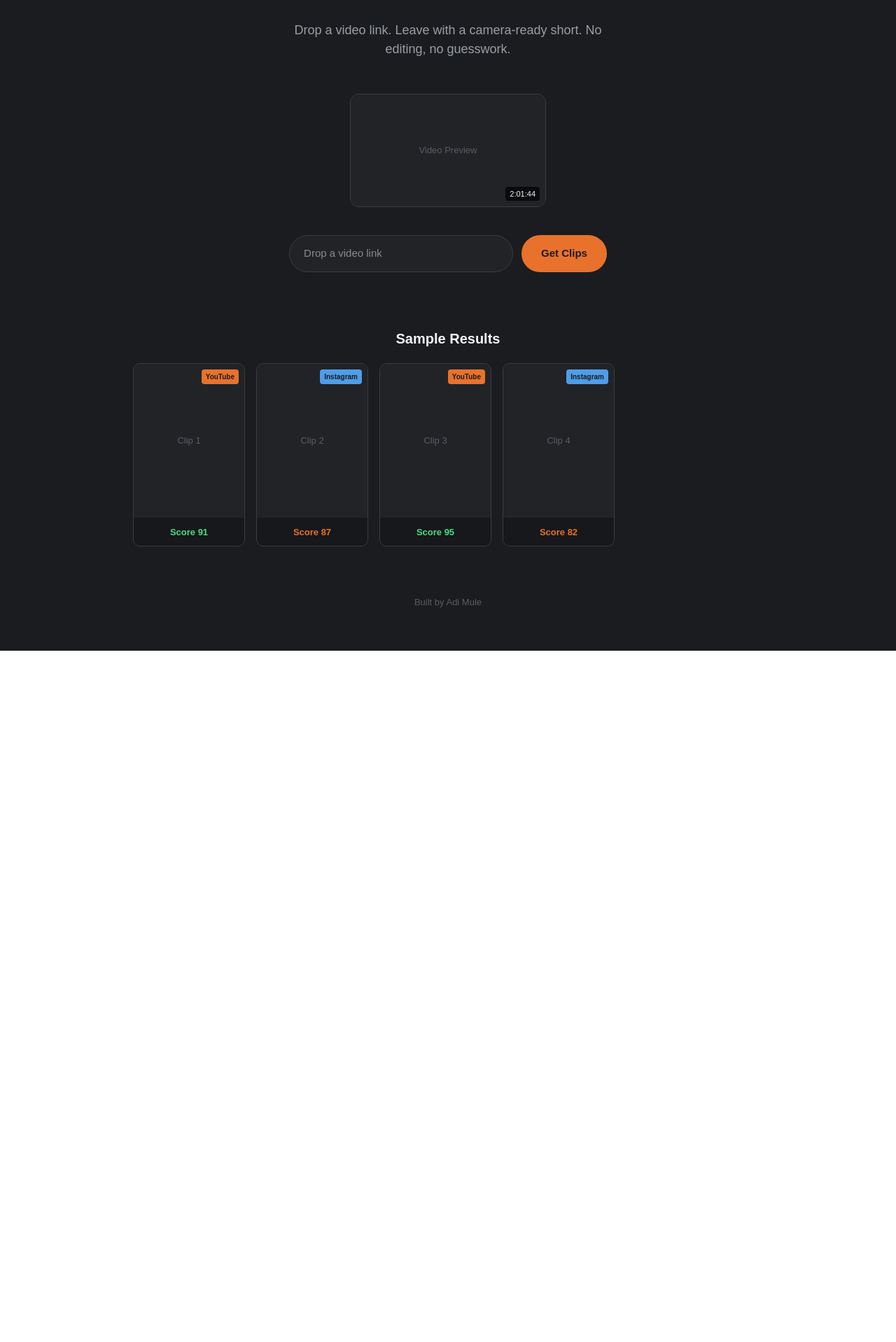
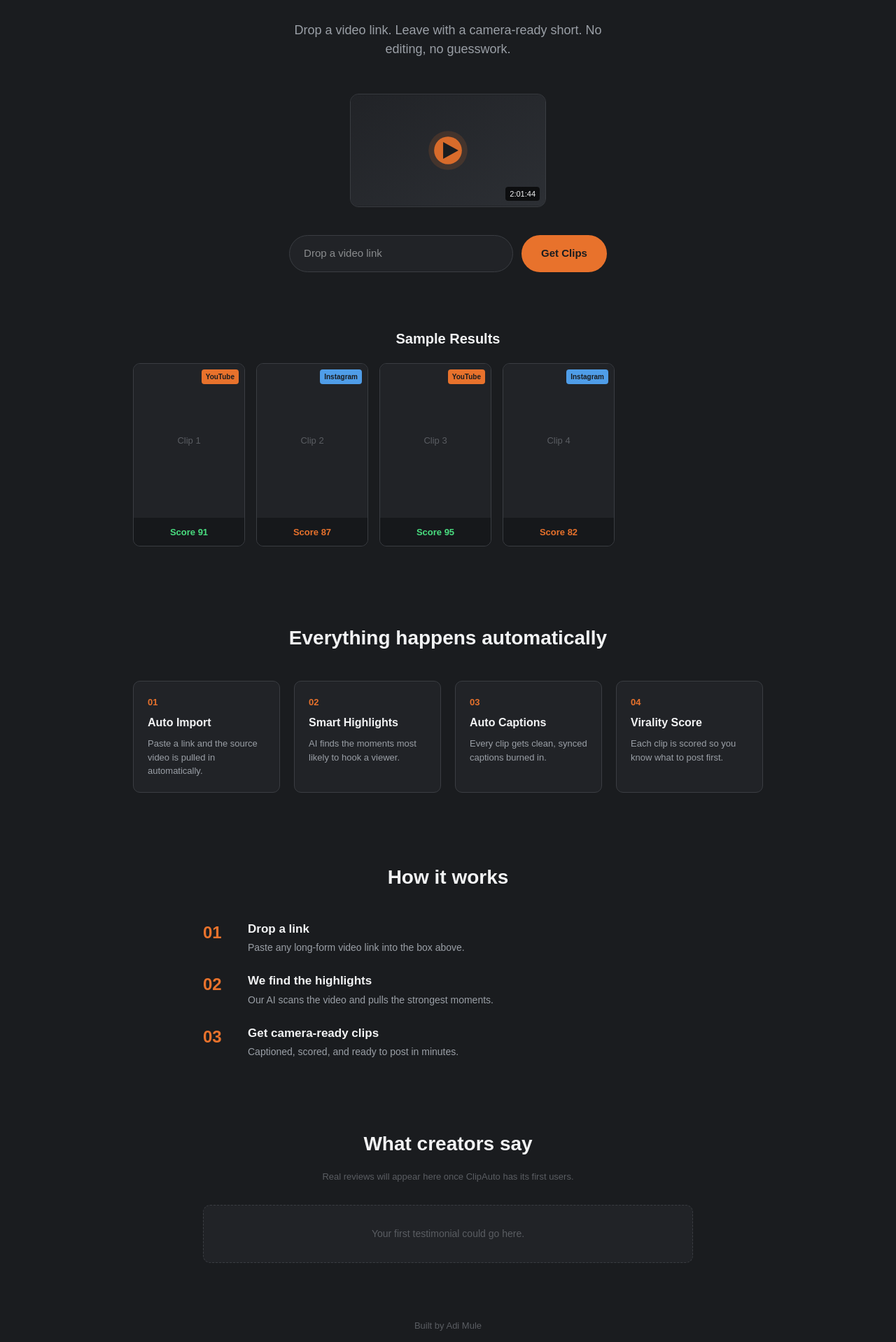
Before and after one commit to epicadi7/Clip-Auto, a Next.js app: page / in a window 1280 px wide. Shown: the part 182-2100 px from the top of the page at 70% size. Before the commit the page ends 1112 px from the top, so only its background shows below. Built offline with nearby package versions, Linux system fonts and the light colour scheme.

Commit message:
Update page.js

```diff
--- a/app/page.js
+++ b/app/page.js
@@ -4,6 +4,19 @@ export default function Home() {
     { title: 'Clip 2', platform: 'Instagram', score: 87, color: '#4f9de8' },
     { title: 'Clip 3', platform: 'YouTube', score: 95, color: '#e8722c' },
     { title: 'Clip 4', platform: 'Instagram', score: 82, color: '#4f9de8' },
+  ]
+
+  const features = [
+    { title: 'Auto Import', desc: 'Paste a link and the source video is pulled in automatically.' },
+    { title: 'Smart Highlights', desc: 'AI finds the moments most likely to hook a viewer.' },
+    { title: 'Auto Captions', desc: 'Every clip gets clean, synced captions burned in.' },
+    { title: 'Virality Score', desc: 'Each clip is scored so you know what to post first.' },
+  ]
+
+  const steps = [
+    { num: '01', title: 'Drop a link', desc: 'Paste any long-form video link into the box above.' },
+    { num: '02', title: 'We find the highlights', desc: 'Our AI scans the video and pulls the strongest moments.' },
+    { num: '03', title: 'Get camera-ready clips', desc: 'Captioned, scored, and ready to post in minutes.' },
   ]
 
   return (
@@ -19,6 +32,7 @@ export default function Home() {
         fontFamily: 'Arial, sans-serif',
       }}
     >
+      {/* HERO */}
       <h1 style={{ fontSize: '60px', fontWeight: 800, lineHeight: 1.1, textAlign: 'center' }}>
         MAKE THE
         <br />
@@ -29,6 +43,7 @@ export default function Home() {
         Drop a video link. Leave with a camera-ready short. No editing, no guesswork.
       </p>
 
+      {/* ORIGINAL ABSTRACT THUMBNAIL (SVG, no copyrighted imagery) */}
       <div
         style={{
           marginTop: '50px',
@@ -39,20 +54,18 @@ export default function Home() {
           border: '1px solid #3a3d42',
         }}
       >
-        <div
-          style={{
-            width: '100%',
-            height: '160px',
-            backgroundColor: '#212327',
-            display: 'flex',
-            alignItems: 'center',
-            justifyContent: 'center',
-            color: '#5a5d62',
-            fontSize: '13px',
-          }}
-        >
-          Video Preview
-        </div>
+        <svg width="100%" height="160" viewBox="0 0 280 160" xmlns="http://www.w3.org/2000/svg">
+          <defs>
+            <linearGradient id="thumbGrad" x1="0%" y1="0%" x2="100%" y2="100%">
+              <stop offset="0%" stopColor="#212327" />
+              <stop offset="100%" stopColor="#2c2f34" />
+            </linearGradient>
+          </defs>
+          <rect width="280" height="160" fill="url(#thumbGrad)" />
+          <circle cx="140" cy="80" r="28" fill="#e8722c" opacity="0.15" />
+          <circle cx="140" cy="80" r="20" fill="#e8722c" opacity="0.9" />
+          <path d="M133 68 L133 92 L155 80 Z" fill="#1a1c1f" />
+        </svg>
         <span
           style={{
             position: 'absolute',
@@ -99,19 +112,12 @@ export default function Home() {
         </button>
       </div>
 
+      {/* SAMPLE RESULTS */}
       <div style={{ marginTop: '80px', width: '100%', maxWidth: '900px' }}>
         <h2 style={{ fontSize: '20px', fontWeight: 700, marginBottom: '20px', textAlign: 'center' }}>
           Sample Results
         </h2>
-
-        <div
-          style={{
-            display: 'flex',
-            gap: '16px',
-            overflowX: 'auto',
-            paddingBottom: '10px',
-          }}
-        >
+        <div style={{ display: 'flex', gap: '16px', overflowX: 'auto', paddingBottom: '10px' }}>
           {sampleClips.map((clip, i) => (
             <div
               key={i}
@@ -153,13 +159,7 @@ export default function Home() {
                   {clip.platform}
                 </span>
               </div>
-              <div
-                style={{
-                  padding: '8px',
-                  backgroundColor: '#16181b',
-                  textAlign: 'center',
-                }}
-              >
+              <div style={{ padding: '8px', backgroundColor: '#16181b', textAlign: 'center' }}>
                 <span
                   style={{
                     fontSize: '13px',
@@ -175,7 +175,81 @@ export default function Home() {
         </div>
       </div>
 
-      <footer style={{ marginTop: '60px', color: '#5a5d62', fontSize: '13px' }}>
+      {/* FEATURES GRID */}
+      <div style={{ marginTop: '100px', width: '100%', maxWidth: '900px' }}>
+        <h2 style={{ fontSize: '28px', fontWeight: 800, textAlign: 'center', marginBottom: '40px' }}>
+          Everything happens automatically
+        </h2>
+        <div
+          style={{
+            display: 'grid',
+            gridTemplateColumns: 'repeat(auto-fit, minmax(190px, 1fr))',
+            gap: '20px',
+          }}
+        >
+          {features.map((f, i) => (
+            <div
+              key={i}
+              style={{
+                backgroundColor: '#212327',
+                border: '1px solid #3a3d42',
+                borderRadius: '10px',
+                padding: '20px',
+              }}
+            >
+              <div style={{ color: '#e8722c', fontSize: '13px', fontWeight: 700, marginBottom: '8px' }}>
+                0{i + 1}
+              </div>
+              <h3 style={{ fontSize: '16px', fontWeight: 700, marginBottom: '8px' }}>{f.title}</h3>
+              <p style={{ color: '#9a9fa6', fontSize: '13px', lineHeight: 1.5 }}>{f.desc}</p>
+            </div>
+          ))}
+        </div>
+      </div>
+
+      {/* HOW IT WORKS */}
+      <div style={{ marginTop: '100px', width: '100%', maxWidth: '700px' }}>
+        <h2 style={{ fontSize: '28px', fontWeight: 800, textAlign: 'center', marginBottom: '40px' }}>
+          How it works
+        </h2>
+        <div style={{ display: 'flex', flexDirection: 'column', gap: '24px' }}>
+          {steps.map((s, i) => (
+            <div key={i} style={{ display: 'flex', gap: '16px', alignItems: 'flex-start' }}>
+              <div style={{ color: '#e8722c', fontSize: '24px', fontWeight: 800, minWidth: '48px' }}>
+                {s.num}
+              </div>
+              <div>
+                <h3 style={{ fontSize: '17px', fontWeight: 700, marginBottom: '4px' }}>{s.title}</h3>
+                <p style={{ color: '#9a9fa6', fontSize: '14px' }}>{s.desc}</p>
+              </div>
+            </div>
+          ))}
+        </div>
+      </div>
+
+      {/* TESTIMONIALS - placeholder until real users exist */}
+      <div style={{ marginTop: '100px', width: '100%', maxWidth: '700px', textAlign: 'center' }}>
+        <h2 style={{ fontSize: '28px', fontWeight: 800, marginBottom: '16px' }}>
+          What creators say
+        </h2>
+        <p style={{ color: '#5a5d62', fontSize: '13px', marginBottom: '30px' }}>
+          Real reviews will appear here once ClipAuto has its first users.
+        </p>
+        <div
+          style={{
+            backgroundColor: '#212327',
+            border: '1px dashed #3a3d42',
+            borderRadius: '10px',
+            padding: '30px',
+            color: '#5a5d62',
+            fontSize: '14px',
+          }}
+        >
+          Your first testimonial could go here.
+        </div>
+      </div>
+
+      <footer style={{ marginTop: '80px', color: '#5a5d62', fontSize: '13px' }}>
         Built by Adi Mule
       </footer>
     </main>
```
